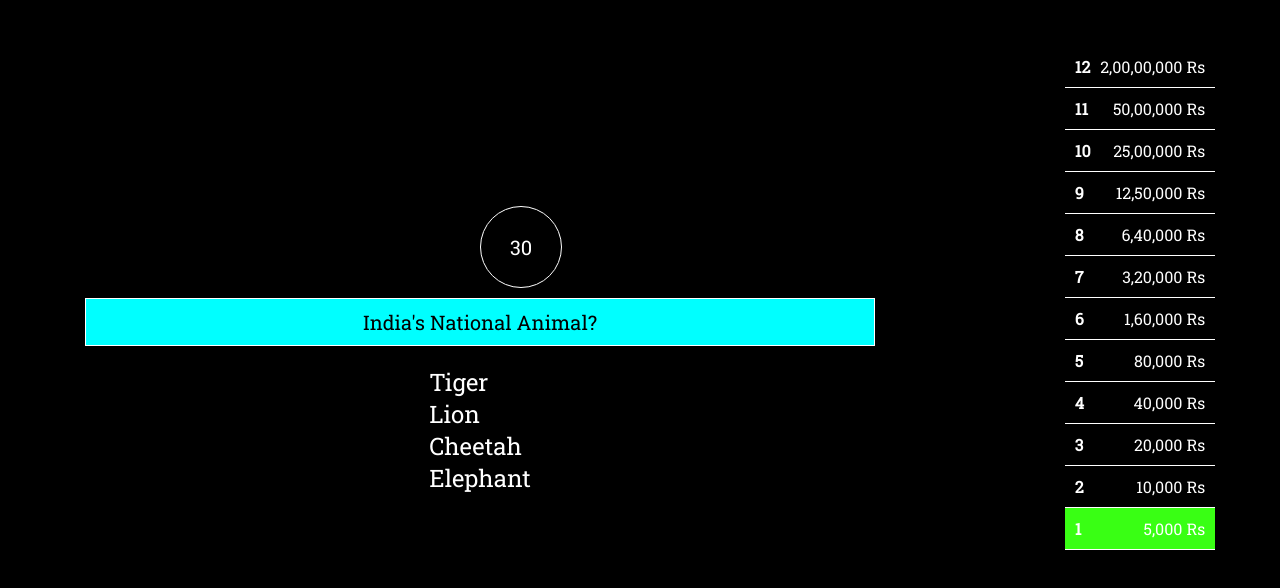
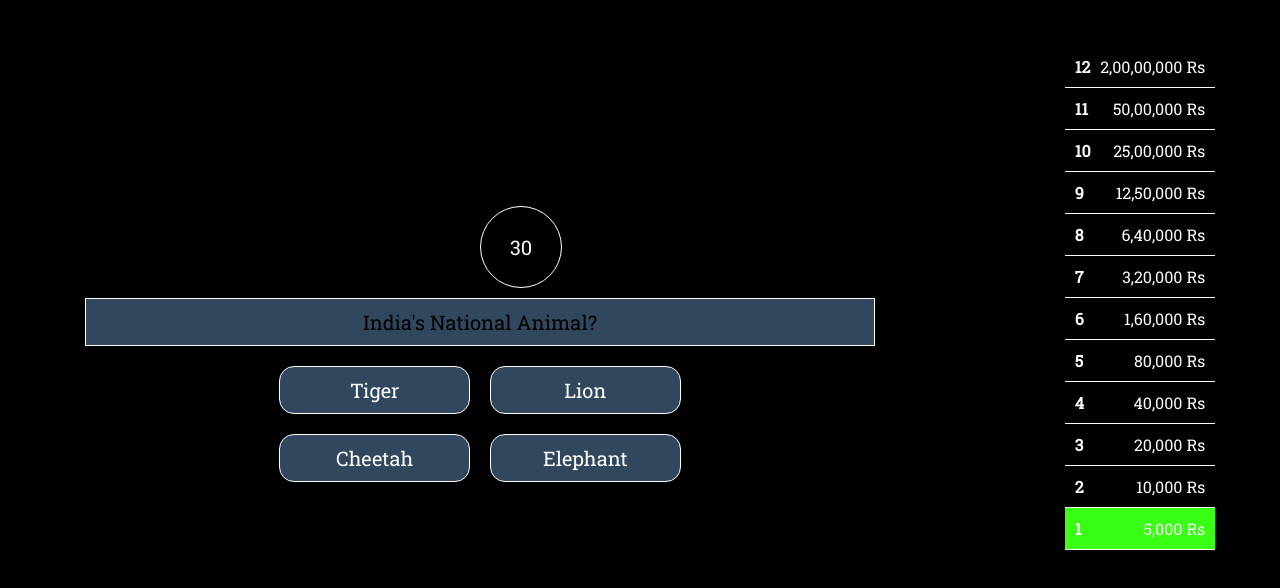
Before and after one commit to HarshDevelops/Quiz-app, a React (Create React App) app: page / in a window 1280 px wide. Shown: the part 102-690 px from the top of the page. Built offline with nearby package versions, Linux system fonts and the light colour scheme.

Commit message:
Commit #2

```diff
--- a/src/app.css
+++ b/src/app.css
@@ -41,6 +41,8 @@
     position: relative;
 }
 .timer{
+    justify-content: center;
+    align-items: center;
     display: flex;
     justify-content: center;
     align-items: center;
@@ -64,8 +66,29 @@
     flex-direction: column;
     justify-content: center;
     align-items: center;
+
 }
 
+.answers{
+    display: flex;
+    justify-content: center;
+    text-align: center;
+    flex-wrap: wrap;
+    margin: 0 10px 20px 10px;
+
+}
+.answer {
+    width: 40%;
+    padding: 10px;
+    text-align: center;
+    background-color: #30475E;
+    border: 1px solid white;
+    border-radius: 15px;
+    font-size: 20px;
+    font-weight: 300;
+    cursor: pointer;
+    margin: 0 10px 20px 10px;
+}
 
 .questions{
     font-size: 20px;
@@ -74,6 +97,6 @@
     border: 1px solid white;
     padding: 10px;
     width: 80%;
-    background-color: aqua;
+    background-color: #30475E;
     color: black;
 }
--- a/src/componets/trivia.js
+++ b/src/componets/trivia.js
@@ -1,5 +1,8 @@
 
 export default function trivia() {
+
+
+
   return (
     <div className="trivia">
         <div className="questions">India's National Animal?</div>
```
